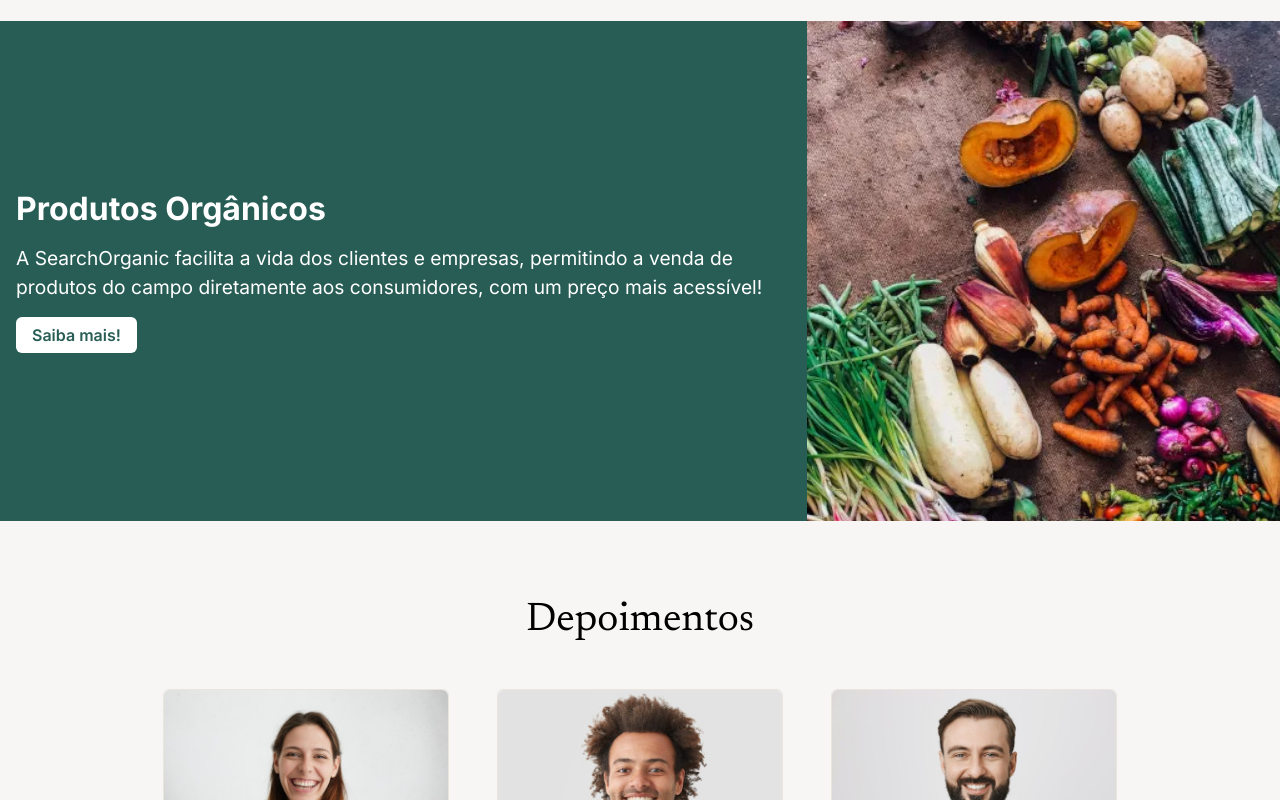
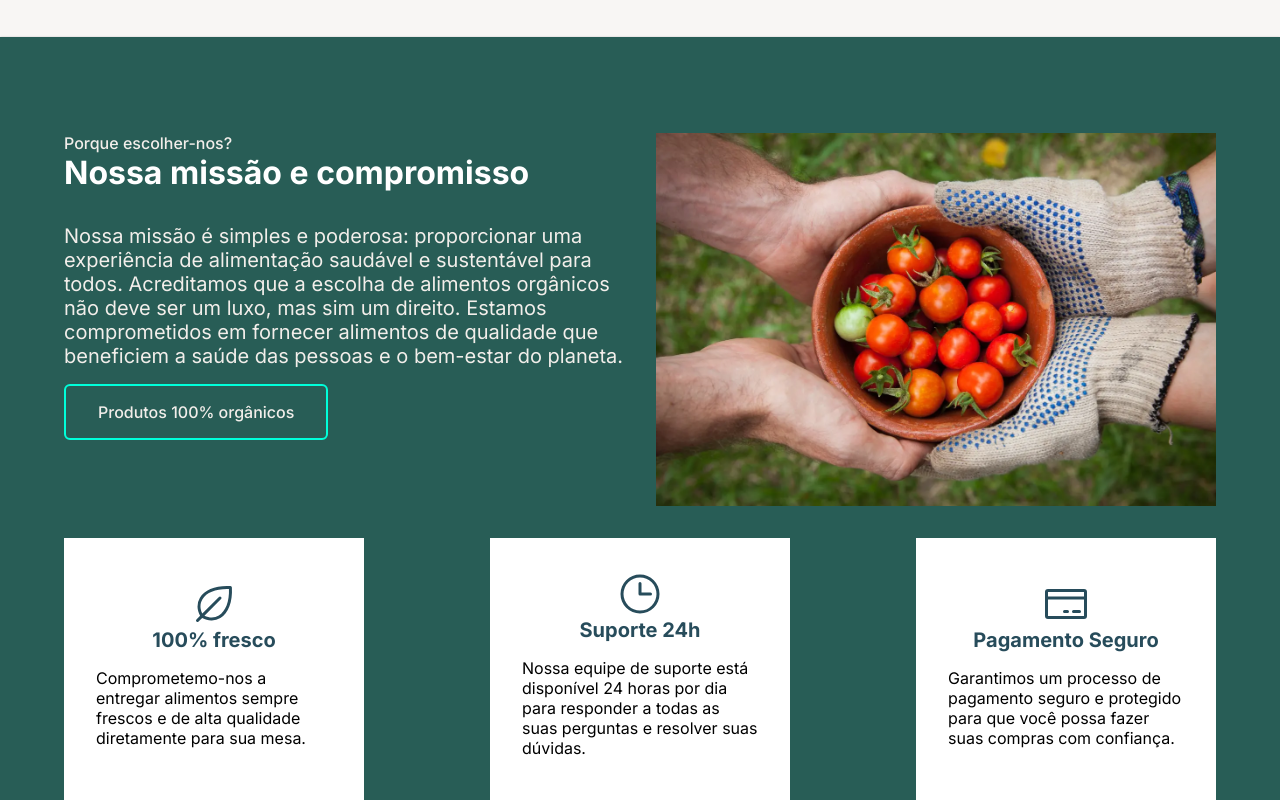
Before and after one commit to danielangelo1/SearchOrganic, a React (Create React App) app: page / in a window 1280 px wide. Shown: the part 620-1420 px from the top of the page. Built offline with nearby package versions, Linux system fonts and the light colour scheme.

Commit message:
feat: add our-mission section

```diff
--- a/public/index.html
+++ b/public/index.html
@@ -26,8 +26,6 @@
       rel="stylesheet"
     />
 
-    <link rel="manifest" href="%PUBLIC_URL%/manifest.json" />
-
     <title>Search Organic</title>
   </head>
   <body>
--- /dev/null
+++ b/src/components/ourMission/OurMission.tsx
@@ -0,0 +1,59 @@
+import React from "react";
+import style from "./ourMission.module.scss";
+import { Clock, CreditCard, Leaf } from "@phosphor-icons/react";
+
+const OurMission = () => {
+  return (
+    <>
+      <section className={style.so_missao}>
+        <div className={style.missao}>
+          <div>
+            <span>Porque escolher-nos?</span>
+            <h2>Nossa missão e compromisso</h2>
+
+            <p>
+              Nossa missão é simples e poderosa: proporcionar uma experiência de
+              alimentação saudável e sustentável para todos. Acreditamos que a
+              escolha de alimentos orgânicos não deve ser um luxo, mas sim um
+              direito. Estamos comprometidos em fornecer alimentos de qualidade
+              que beneficiem a saúde das pessoas e o bem-estar do planeta.
+            </p>
+            <span className={style.badge}>Produtos 100% orgânicos </span>
+          </div>
+          <div className={style.image_missao}>
+            <img src={require("../../assets/missao-img.webp")} alt="" />
+          </div>
+        </div>
+        <div className={style.missao_cards}>
+          <div className={style.missao_card}>
+            <Leaf size={"3rem"} color="#274c5b" />
+            <h3>100% fresco</h3>
+            <p>
+              Comprometemo-nos a entregar alimentos sempre frescos e de alta
+              qualidade diretamente para sua mesa.
+            </p>
+          </div>
+
+          <div className={style.missao_card}>
+            <Clock size={"3rem"} color="#274c5b" />
+            <h3>Suporte 24h</h3>
+            <p>
+              Nossa equipe de suporte está disponível 24 horas por dia para
+              responder a todas as suas perguntas e resolver suas dúvidas.
+            </p>
+          </div>
+          <div className={style.missao_card}>
+            <CreditCard size={"3rem"} color="#274c5b" />
+            <h3>Pagamento Seguro</h3>
+            <p>
+              Garantimos um processo de pagamento seguro e protegido para que
+              você possa fazer suas compras com confiança.
+            </p>
+          </div>
+        </div>
+      </section>
+    </>
+  );
+};
+
+export default OurMission;
--- /dev/null
+++ b/src/components/ourMission/ourMission.module.scss
@@ -0,0 +1,140 @@
+@import "../../App.scss";
+
+.so_missao {
+  display: flex;
+  flex-direction: column;
+  background-color: $so-green;
+  padding: 4rem;
+  max-width: 1440px;
+  margin: 3rem auto 0;
+  box-shadow: 0 1px 3px 0 rgba(0, 0, 0, 0.1), 0 1px 2px 0 rgba(0, 0, 0, 0.6);
+  margin-bottom: 3rem;
+
+  .missao {
+    display: grid;
+    grid-template-columns: 1fr 1fr;
+    grid-gap: 2rem;
+    margin-top: 2rem;
+
+    h2 {
+      font-size: 2rem;
+      font-weight: 700;
+      color: $so-white;
+      margin-bottom: 2rem;
+      text-wrap: nowrap;
+    }
+
+    p {
+      font-size: 1.25rem;
+      font-weight: 400;
+      color: $so-gray-100;
+      margin-bottom: 1rem;
+    }
+
+    span {
+      font-size: 1rem;
+      font-weight: 500;
+      color: $so-gray-100;
+      margin-bottom: 1rem;
+    }
+
+    .image_missao {
+      display: flex;
+      align-items: center;
+      justify-content: center;
+      img {
+        width: 100%;
+        max-height: 500px;
+        object-fit: cover;
+      }
+    }
+  }
+
+  .badge {
+    display: flex;
+    align-items: center;
+    justify-content: center;
+    border: 2px solid #00ffda;
+    color: $so-white;
+    font-size: 1rem;
+    padding: 1rem 2rem;
+    border-radius: 0.375rem;
+    width: fit-content;
+    font-weight: 600;
+  }
+}
+
+.missao_cards {
+  display: flex;
+  flex-flow: row wrap;
+  justify-content: space-between;
+  gap: 2rem;
+  margin-top: 2rem;
+
+  .missao_card {
+    display: flex;
+    flex-direction: column;
+    align-items: center;
+    justify-content: center;
+    background-color: $so-white;
+    padding: 2rem;
+    max-width: 300px;
+
+    h3 {
+      font-size: 1.25rem;
+      font-weight: 700;
+      color: $so-secondary;
+      margin-bottom: 1rem;
+    }
+
+    p {
+      font-size: 1rem;
+      font-weight: 400;
+      color: black;
+      margin-bottom: 1rem;
+    }
+  }
+}
+
+@media (max-width: 768px) {
+  .so_missao {
+    padding: 2rem;
+
+    .missao {
+      display: flex;
+      flex-direction: column-reverse;
+      .badge {
+        font-size: 0.8rem;
+        padding: 0.5rem 1rem;
+      }
+      span {
+        font-size: 1rem;
+      }
+
+      h2 {
+        font-size: 1.5rem;
+        text-wrap: wrap;
+      }
+      img {
+        width: 100%;
+        max-height: 300px;
+      }
+      p {
+        font-size: 1rem;
+      }
+    }
+    .missao_cards {
+      flex-direction: column;
+      .missao_card {
+        max-width: fit-content;
+        h3 {
+          text-align: center;
+          font-size: 1.2rem;
+        }
+        p {
+          font-size: 1rem;
+        }
+      }
+    }
+  }
+}
--- a/src/pages/home/Home.tsx
+++ b/src/pages/home/Home.tsx
@@ -7,12 +7,14 @@ import imageTestimony2 from "../../assets/depoimento-2-300.jpg";
 import imageTestimony3 from "../../assets/depoimento-3-300.jpg";
 import imagePropaganda from "../../assets/propaganda-imagem-400.webp";
 import Carousel from "../../components/carousel/Carousel";
+import OurMission from "../../components/ourMission/OurMission";
 
 const Home = () => {
   return (
     <>
       <ProductsNavBar />
       <Carousel />
+      <OurMission />
       <section className={style.section_propaganda}>
         <div className={style.propaganda_text}>
           <p>Produtos Orgânicos</p>
```
Also changed, not shown: src/assets/missao-img.webp (added).
